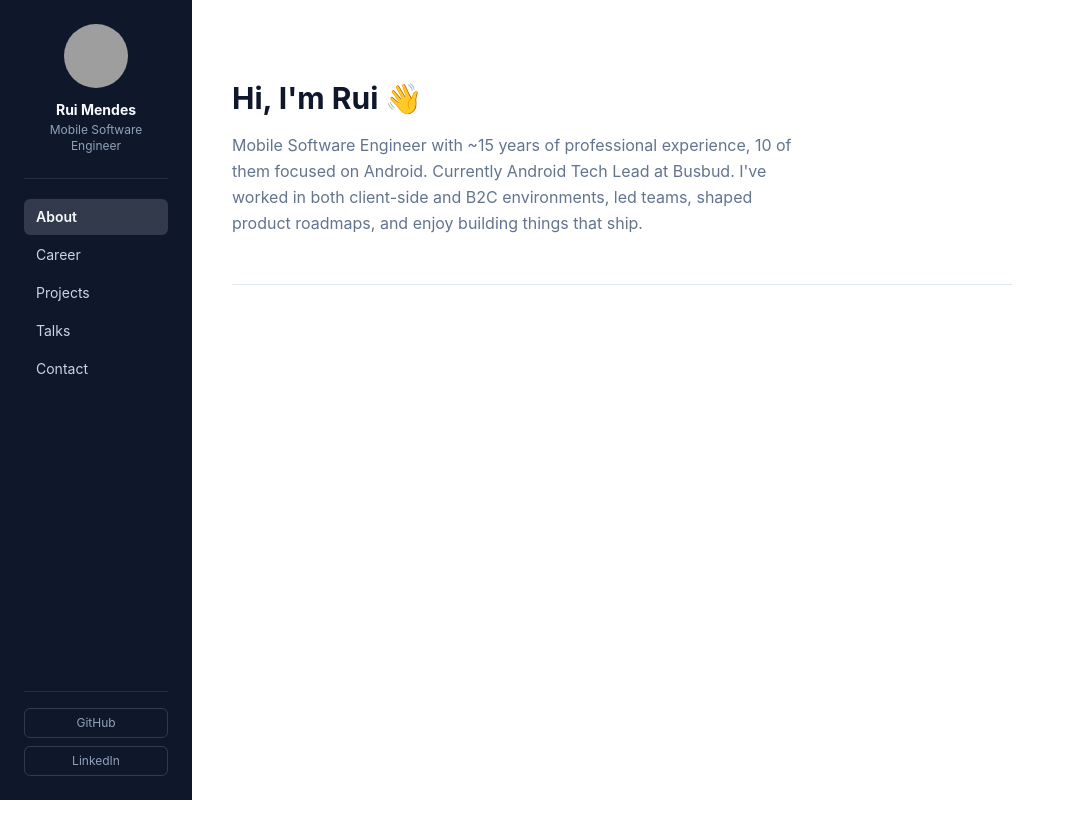
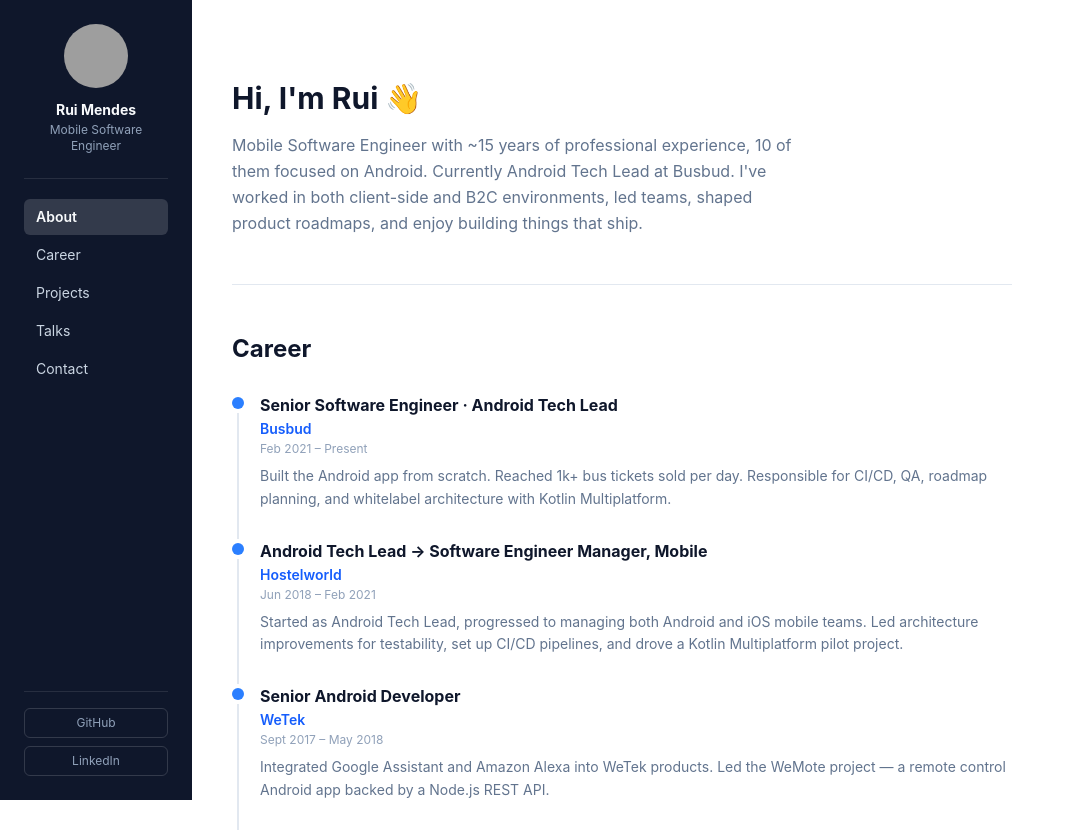
Before and after one commit to ruimendesM/ruimendesdev-site, a React (Vite) app: page / in a window 1280 px wide. Shown: the top 832 px of the page, without its empty margins (0-1068 px from the left). Before the commit the page ends 800 px from the top, so only its background shows below. Built offline with nearby package versions, Linux system fonts and the light colour scheme; grey boxes are pictures that could not be loaded.

Commit message:
feat: add Career timeline section

```diff
--- a/src/App.tsx
+++ b/src/App.tsx
@@ -1,6 +1,7 @@
 import { useState } from 'react'
 import Sidebar from './components/Sidebar'
 import About from './components/sections/About'
+import Career from './components/sections/Career'
 
 export default function App() {
   const [activeSection, setActiveSection] = useState('about')
@@ -18,6 +19,7 @@ export default function App() {
       </button>
       <main className="flex-1 px-10 py-8 max-w-[860px] pt-20 md:pt-8">
         <About />
+        <Career />
       </main>
     </div>
   )
--- /dev/null
+++ b/src/components/sections/Career.tsx
@@ -0,0 +1,19 @@
+import { career } from '../../data/career'
+import CareerItem from './CareerItem'
+
+export default function Career() {
+  return (
+    <section id="career" className="py-12 border-b border-slate-200">
+      <h2 className="text-2xl font-bold text-slate-900 mb-7">Career</h2>
+      <div>
+        {career.map((entry, index) => (
+          <CareerItem
+            key={`${entry.company}-${entry.dateRange}`}
+            entry={entry}
+            isLast={index === career.length - 1}
+          />
+        ))}
+      </div>
+    </section>
+  )
+}
--- /dev/null
+++ b/src/components/sections/CareerItem.tsx
@@ -0,0 +1,23 @@
+import { CareerEntry } from '../../data/career'
+
+interface Props {
+  entry: CareerEntry;
+  isLast: boolean;
+}
+
+export default function CareerItem({ entry, isLast }: Props) {
+  return (
+    <div className="flex gap-4">
+      <div className="flex flex-col items-center flex-shrink-0 pt-1">
+        <div className="w-3 h-3 rounded-full bg-blue-500 flex-shrink-0" />
+        {!isLast && <div className="w-0.5 flex-1 bg-slate-200 mt-1 min-h-6" />}
+      </div>
+      <div className="pb-7">
+        <p className="text-base font-bold text-slate-900">{entry.title}</p>
+        <p className="text-sm text-blue-600 font-semibold mt-0.5">{entry.company}</p>
+        <p className="text-xs text-slate-400 mt-0.5">{entry.dateRange}</p>
+        <p className="text-sm text-slate-500 mt-2 leading-relaxed">{entry.summary}</p>
+      </div>
+    </div>
+  )
+}
```
Also changed, not shown: 1 other file (tests, documents, lock files or other folders).
